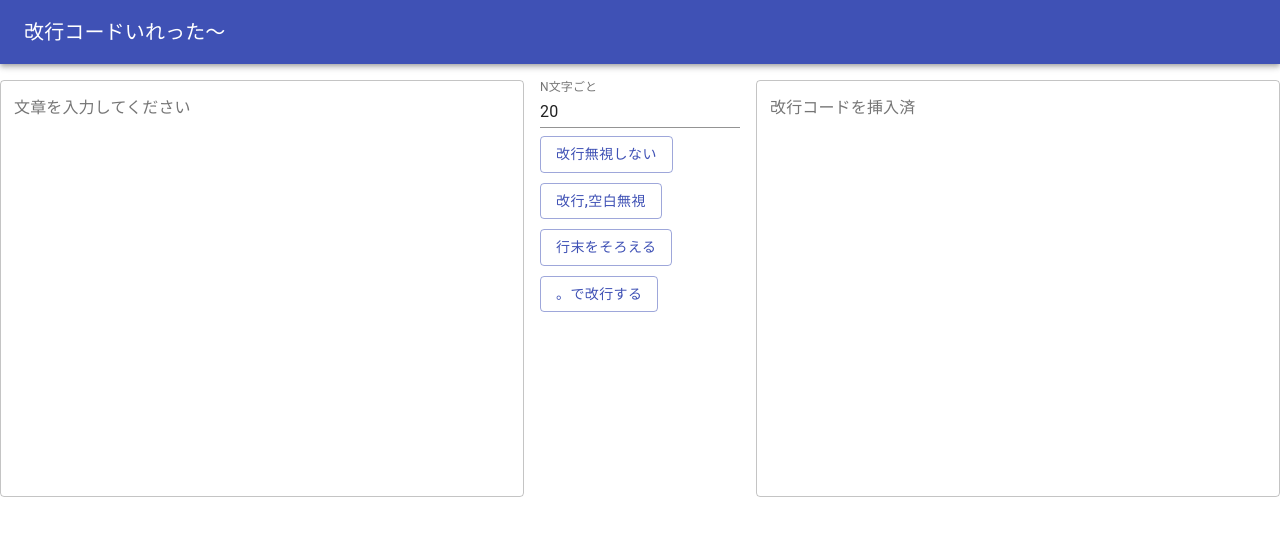
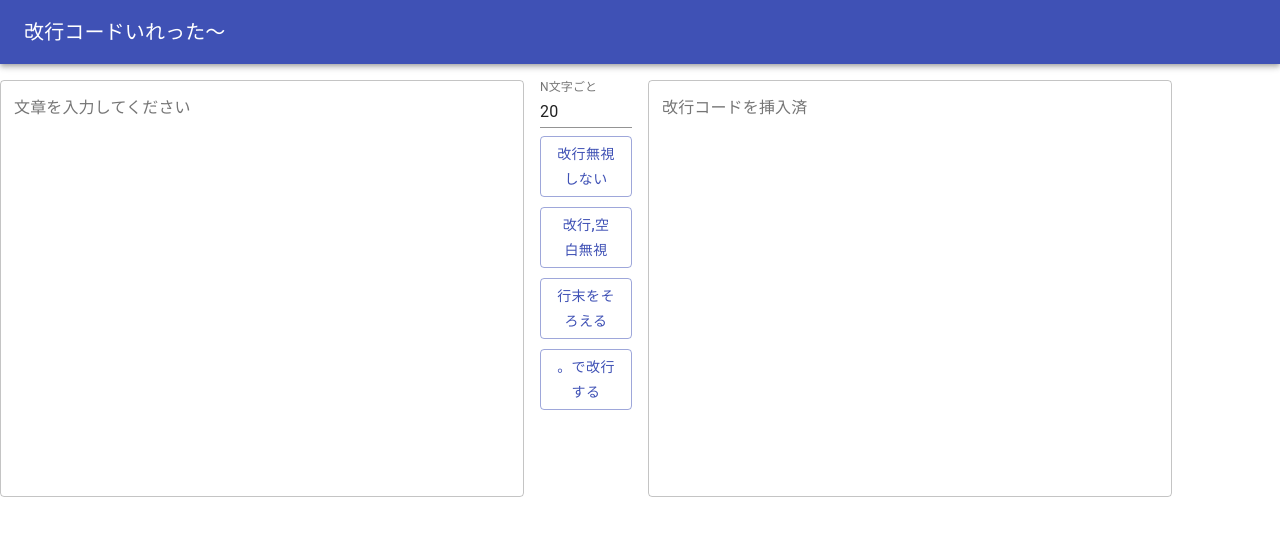
Before and after one commit to doriasu/kaigyo_insert, a React (Create React App) app: page / in a window 1280 px wide. Shown: the top 536 px of the page. Built offline with nearby package versions, Linux system fonts and the light colour scheme.

Commit message:
レイアウトの変更

```diff
--- a/src/kaigyo.tsx
+++ b/src/kaigyo.tsx
@@ -155,7 +155,8 @@ class Kaigyo extends React.Component<IKaigyoProps,IKaigyoState>{
                             onChange={handleChange}
                         />
                     </Grid>
-                    <Grid item xs={2} >
+                    <Grid item xs={1} >
+
                         <TextField
                             id="standard-basic"
                             label="N文字ごと"
```
